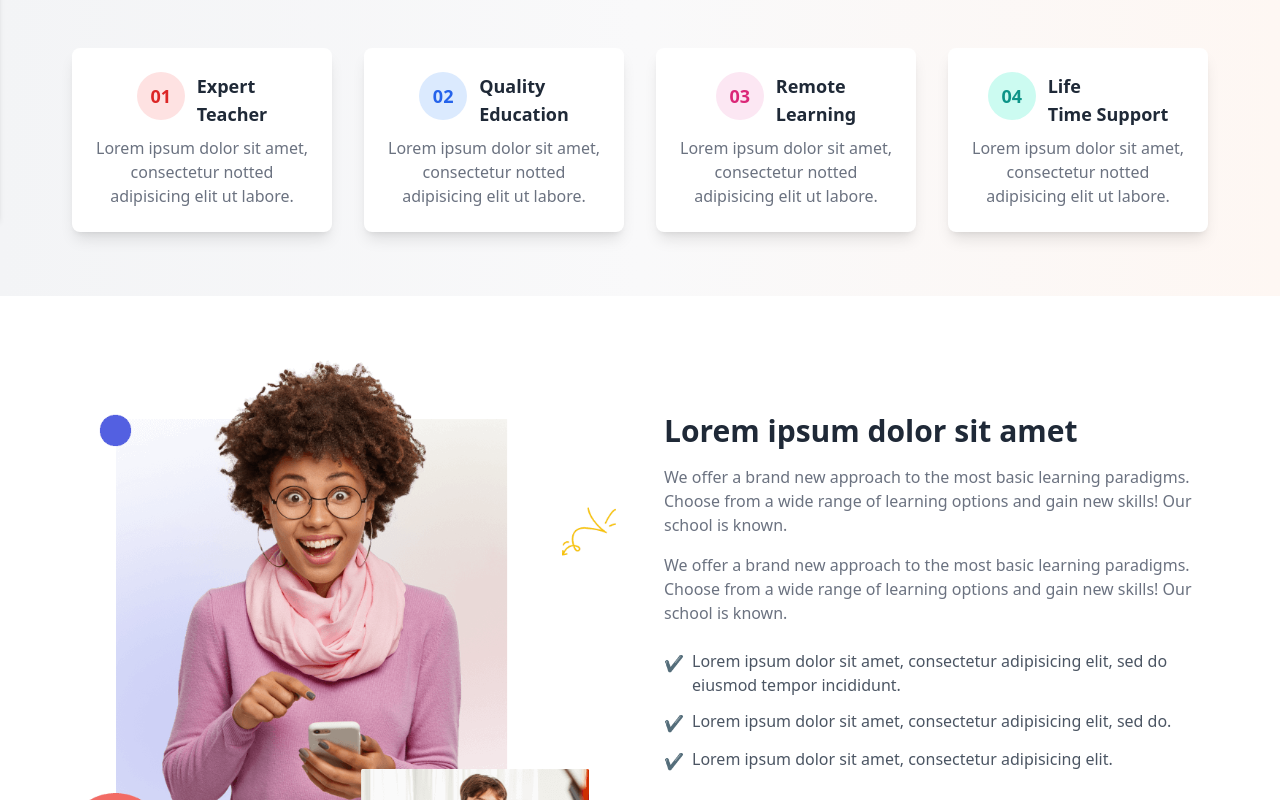
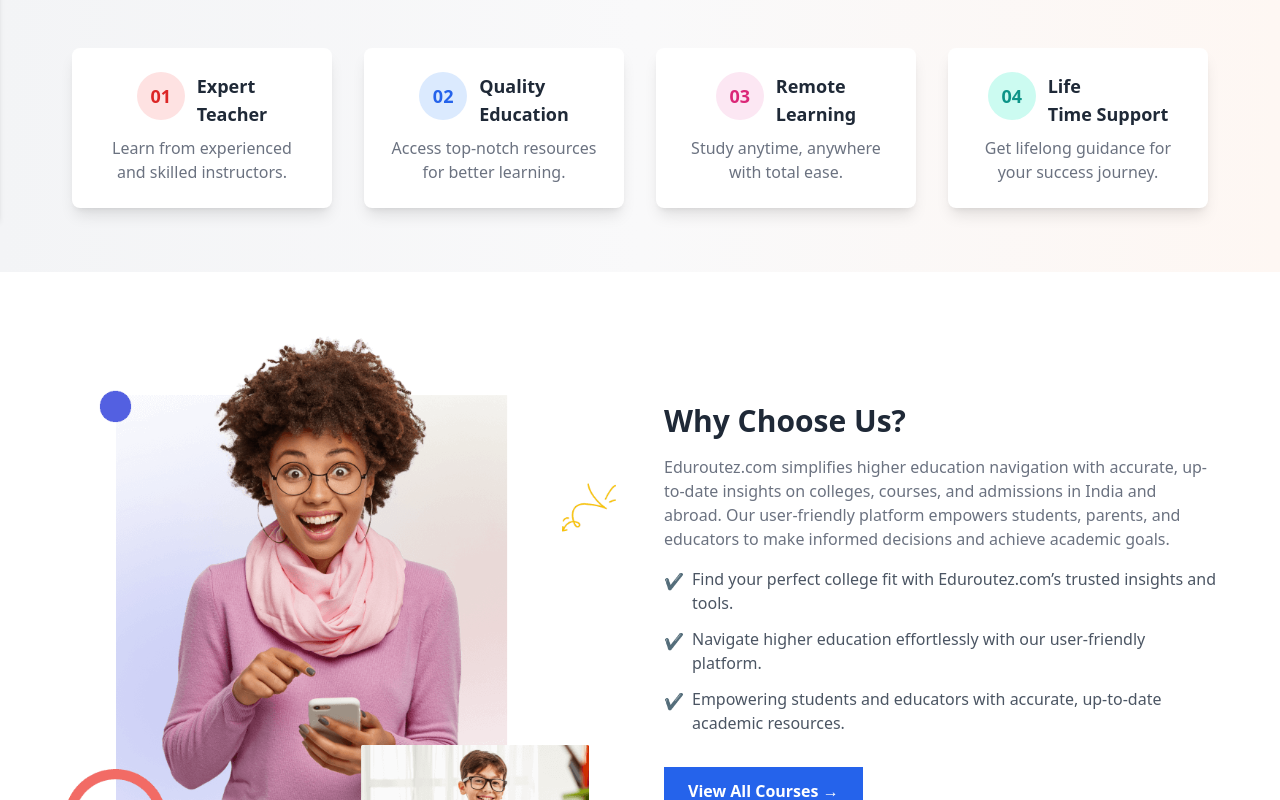
Before and after one commit to CoderAnshul/eduroutez, a React (Vite) app: page /aboutus in a window 1280 px wide. Shown: the part 580-1380 px from the top of the page. Built offline with nearby package versions, Linux system fonts and the light colour scheme.

Commit message:
changes in aboutus page

```diff
--- a/src/Pages/Aboutus.jsx
+++ b/src/Pages/Aboutus.jsx
@@ -4,6 +4,7 @@ import aboutimg from "../assets/Images/aboutimg.png"
 import { Link } from "react-router-dom";
 import Instructor from "../Components/Instructor";
 import Events from "../Components/Events";
+import ConsellingBanner from "../Components/ConsellingBanner";
 
 const Aboutus = () => {
   return (
@@ -19,10 +20,10 @@ const Aboutus = () => {
         </div>
         <div className="flex flex-wrap justify-center gap-8 px-4 md:px-8 lg:px-12">
           {[
-            { id: 1, title: "Expert Teacher", color: "bg-red-100", numberColor: "text-red-600" },
-            { id: 2, title: "Quality Education", color: "bg-blue-100", numberColor: "text-blue-600" },
-            { id: 3, title: "Remote Learning", color: "bg-pink-100", numberColor: "text-pink-600" },
-            { id: 4, title: "Life Time Support", color: "bg-teal-100", numberColor: "text-teal-600" },
+            { id: 1, title: "Expert Teacher", color: "bg-red-100", numberColor: "text-red-600" , para:"Learn from experienced and skilled instructors."},
+            { id: 2, title: "Quality Education", color: "bg-blue-100", numberColor: "text-blue-600" ,para:"Access top-notch resources for better learning."},
+            { id: 3, title: "Remote Learning", color: "bg-pink-100", numberColor: "text-pink-600" ,para:"Study anytime, anywhere with total ease."},
+            { id: 4, title: "Life Time Support", color: "bg-teal-100", numberColor: "text-teal-600" ,para:"Get lifelong guidance for your success journey."},
           ].map((item) => (
             <div
               key={item.id}
@@ -43,7 +44,8 @@ const Aboutus = () => {
                 ></h3>
               </div>
               <p className="text-gray-500 text-center">
-                Lorem ipsum dolor sit amet, consectetur notted adipisicing elit ut labore.
+                {/* Lorem ipsum dolor sit amet, consectetur notted adipisicing elit ut labore. */}
+                {item.para}
               </p>
             </div>
           ))}
@@ -66,33 +68,31 @@ const Aboutus = () => {
         {/* Right Content Section */}
         <div className="flex-1">
           <h2 className="text-3xl font-bold text-gray-800 mb-4">
-            Lorem ipsum dolor sit amet
+            Why Choose Us?
           </h2>
           <p className="text-gray-500 mb-4">
+
+Eduroutez.com simplifies higher education navigation with accurate, up-to-date insights on colleges, courses, and admissions in India and abroad. Our user-friendly platform empowers students, parents, and educators to make informed decisions and achieve academic goals.
+          </p>
+          {/* <p className="text-gray-500 mb-6">
             We offer a brand new approach to the most basic learning paradigms.
             Choose from a wide range of learning options and gain new skills!
             Our school is known.
-          </p>
-          <p className="text-gray-500 mb-6">
-            We offer a brand new approach to the most basic learning paradigms.
-            Choose from a wide range of learning options and gain new skills!
-            Our school is known.
-          </p>
+          </p> */}
 
           {/* Bullet Points */}
           <ul className="space-y-3 mb-8">
             <li className="flex items-start gap-2 text-gray-600">
               <span className="text-blue-600 mt-[2px]">✔</span>
-              Lorem ipsum dolor sit amet, consectetur adipisicing elit, sed do
-              eiusmod tempor incididunt.
+              Find your perfect college fit with Eduroutez.com’s trusted insights and tools.
             </li>
             <li className="flex items-start gap-2 text-gray-600">
               <span className="text-blue-600 mt-[2px]">✔</span>
-              Lorem ipsum dolor sit amet, consectetur adipisicing elit, sed do.
+              Navigate higher education effortlessly with our user-friendly platform.
             </li>
             <li className="flex items-start gap-2 text-gray-600">
               <span className="text-blue-600 mt-[2px]">✔</span>
-              Lorem ipsum dolor sit amet, consectetur adipisicing elit.
+              Empowering students and educators with accurate, up-to-date academic resources.
             </li>
           </ul>
 
@@ -108,7 +108,10 @@ const Aboutus = () => {
     </section>
 
     <Instructor/>
-    <Events/>
+    <div className="flex gap-2 items-center">
+      <Events/>
+      <ConsellingBanner/>
+      </div>
     </>
   );
 };
```
